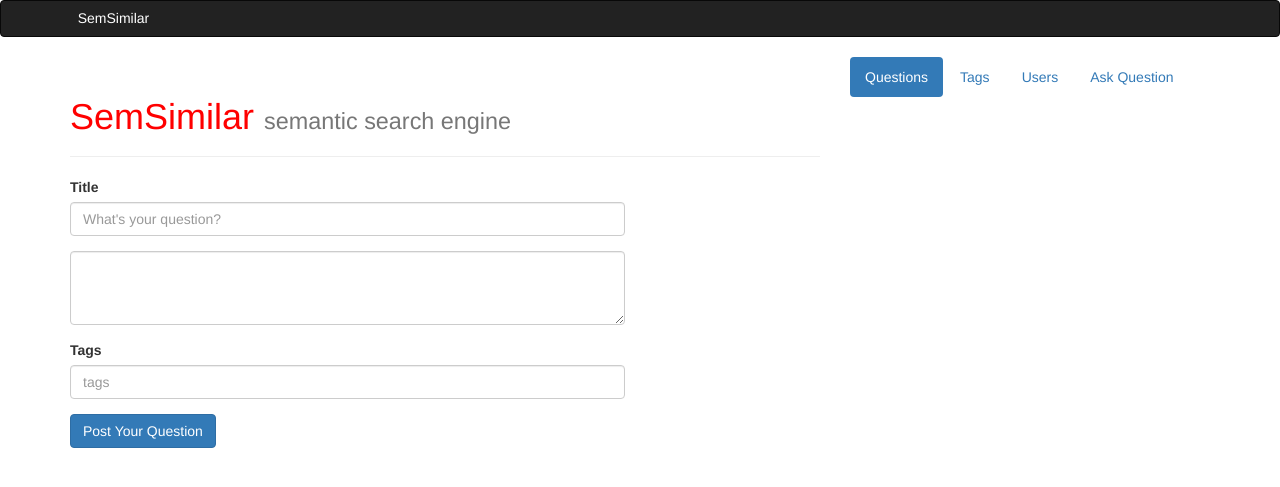
After one commit to uslperera/SemSimilarSearchApp, a Flask app: page /ask in a window 1280 px wide. The commit adds this page. Shown: the top 487 px of the page. Run offline with Flask 2, Linux system fonts and the light colour scheme; parts of the project's set-up code (start-up, migrations or seed data) failed here and were passed over; some libraries are stand-ins or nearby versions.

Commit message:
Modified the app to look like a Q&A app

```diff
--- a/app/app.py
+++ b/app/app.py
@@ -12,6 +12,7 @@ from semsimilar.similarity.corpus.hal import HAL
 from semsimilar.similarity.main import ss_similarity
 from semsimilar.model.document import Document
 from semsimilar.model.document_worker import parallel_process
+import timeit
 
 # ----------------------------------------------------------------------------#
 # App Config.
@@ -55,13 +56,18 @@ def index():
     return render_template('pages/home.html')
 
 
+@app.route('/ask')
+def ask():
+    return render_template('pages/ask_question.html')
+
+
 @app.route('/search/')
 @app.route('/search/<query>')
 def search(query=None):
     if query is None:
         return ""
     new_document = Document(0, query, "", "")
-    results = ss_similarity(app.documents, new_document, app.hal_model, 5)
+    results = ss_similarity(app.documents, new_document, app.hal_model, 10)
     query_results = []
     for top_doc, score in results:
         query_results.append(top_doc.title)
@@ -121,11 +127,14 @@ def initialize_corpus(count):
 
     new_posts = posts[:1000]
     posts = None
+    start = timeit.default_timer()
     app.documents, texts = parallel_process(new_posts, 3)
     new_posts = None
     app.hal_model = HAL(documents=texts)
-    texts=None
+    end = timeit.default_timer()
+    texts = None
     print("---corpus created---")
+    print(end - start)
 
 
 initialize_corpus(100)
--- a/app/static/css/style.css
+++ b/app/static/css/style.css
@@ -1,3 +1,11 @@
+h5{
+    color: white;
+    padding-left: 6%;
+}
 h1{
     color: red;
 }
+
+.navbar {
+    min-height: 35px;
+}
--- a/app/templates/layout.html
+++ b/app/templates/layout.html
@@ -5,7 +5,11 @@
 <script src="{{ url_for('static', filename='js/jquery.js') }}"></script>
 <script src="{{ url_for('static', filename='js/bootstrap.js') }}"></script>
 <div class=page>
+
+    <nav class="navbar navbar-inverse"><h5>SemSimilar</h5></nav>
+
     <main id="content" role="main" class="container">
+
 
         {% with messages = get_flashed_messages() %}
             {% if messages %}
@@ -21,6 +25,26 @@
         {% block content %}{% endblock %}
 
     </main>
+    <div class="container">
+        <div class="row">
+            <div class="col-md-8">
+                <div class="page-header">
+                    <h1>SemSimilar
+                        <small>semantic search engine</small>
+                    </h1>
+                </div>
+            </div>
+            <div class="col-md-4">
+                <ul class="nav nav-pills">
+                    <li role="presentation" class="active"><a href="/">Questions</a></li>
+                    <li role="presentation"><a href="#">Tags</a></li>
+                    <li role="presentation"><a href="#">Users</a></li>
+                    <li role="presentation"><a href="/ask">Ask Question</a></li>
+                </ul>
+            </div>
+
+        </div>
+    </div>
     {% block body %}{% endblock %}
     <script type=text/javascript>
         $SCRIPT_ROOT = {{ request.script_root|tojson|safe }};
--- /dev/null
+++ b/app/templates/pages/ask_question.html
@@ -0,0 +1,45 @@
+{% extends "layout.html" %}
+{% block body %}
+    <div class="container">
+        <div class="row">
+            <div class="col-md-6">
+                <form>
+                    <div class="form-group">
+                        <label for="inputTitle">Title</label>
+                        <input type="text" class="form-control" id="inputTitle" placeholder="What's your question?">
+                    </div>
+
+                    <div class="form-group">
+                        <textarea id="inputDescription" class="form-control" rows="3"></textarea>
+                    </div>
+                    <div class="form-group">
+                        <label for="inputTags">Tags</label>
+                        <input type="text" class="form-control" id="inputTags" placeholder="tags">
+                    </div>
+                    <button type="submit" class="btn btn-primary">Post Your Question</button>
+                </form>
+            </div>
+            <div class="col-md-5 col-lg-offset-1">
+                <div class="row">
+                    <ul id="results" class="list-group">
+                    </ul>
+                </div>
+            </div>
+        </div>
+
+    </div>
+    <script type=text/javascript>
+        $(function () {
+            $('#inputTitle').blur(function (e) {
+                $.getJSON($SCRIPT_ROOT + '/search/' + $('#inputTitle').val(), {}, function (data) {
+                    $('#results').html("");
+                    data.forEach(function (item) {
+                        $('#results').append("<li class='list-group-item'>" + item + "</li>")
+                    });
+                });
+                return false;
+
+            });
+        });
+    </script>
+{% endblock %}
```
Also changed, not shown: app/templates/pages/home.html (+0 -8 lines).
